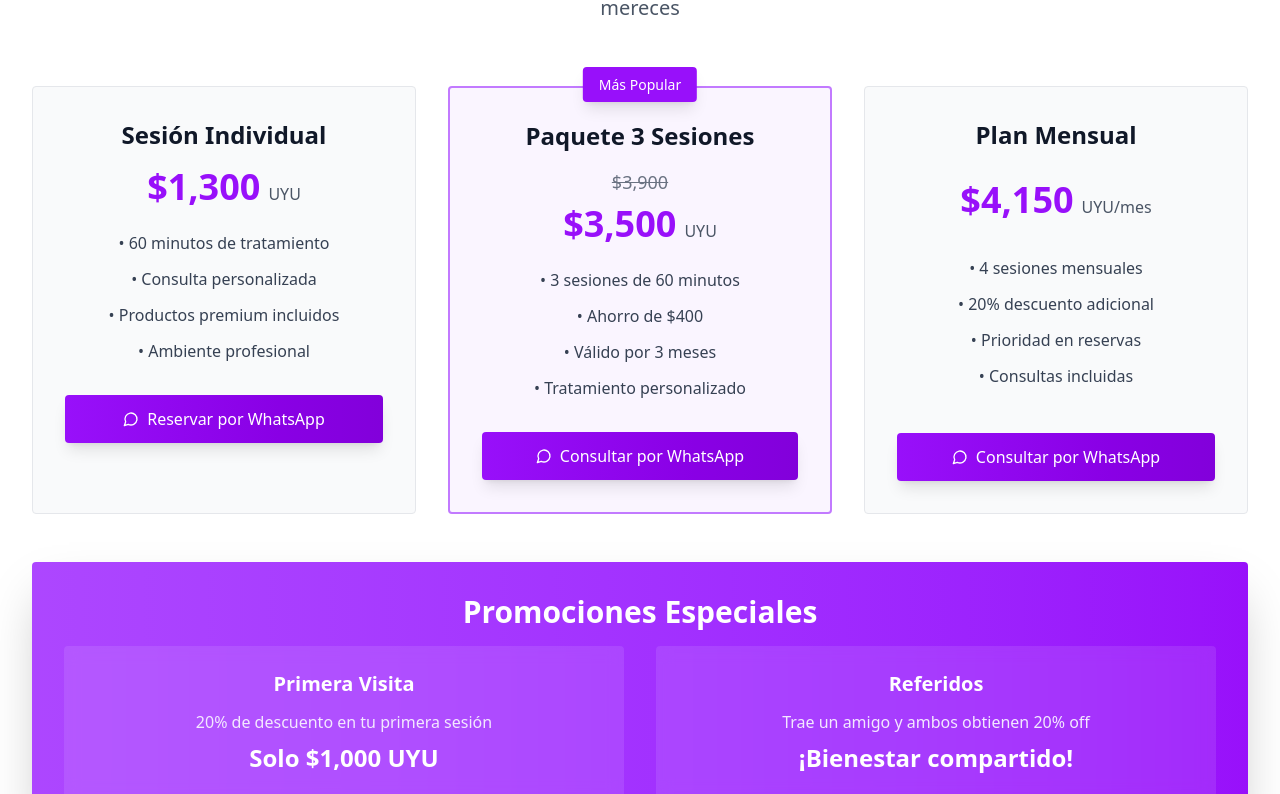
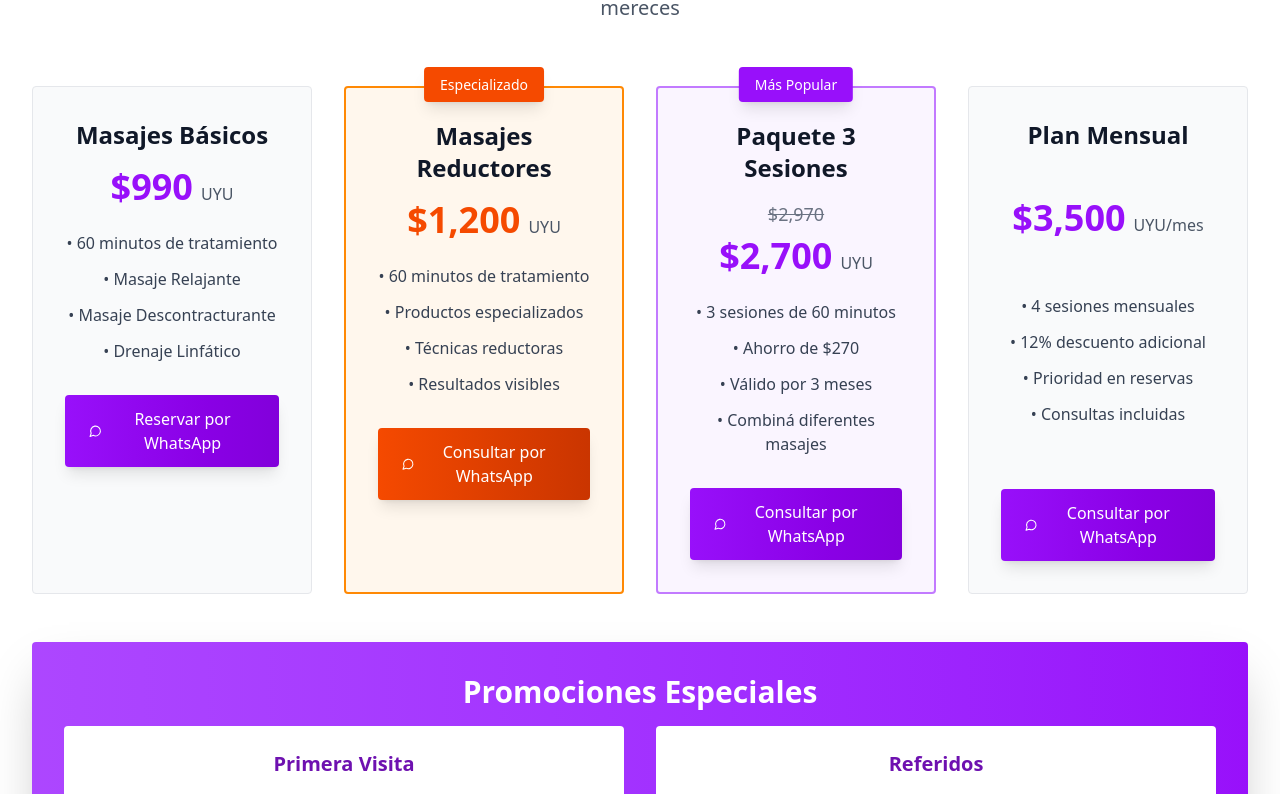
Before and after one commit to leamartinez1707/nm-masajes-landing, a React (Vite) app: page / in a window 1280 px wide. Shown: the part 2540-3334 px from the top of the page. Built offline with nearby package versions, Linux system fonts and the light colour scheme.

Commit message:
feat: new prices

```diff
--- a/src/App.tsx
+++ b/src/App.tsx
@@ -401,26 +401,51 @@ Mensaje: ${formData.mensaje}
             </p>
           </div>
 
-          <div className="grid md:grid-cols-2 lg:grid-cols-3 gap-8 mb-12">
+          <div className="grid md:grid-cols-2 lg:grid-cols-4 gap-8 mb-12">
             {/* Precio Individual */}
             <div className="bg-gray-50 rounded-sm p-8 text-center hover:shadow-xl transition-all duration-300 border border-gray-200 hover:border-purple-300 transform hover:-translate-y-2">
-              <h3 className="text-2xl font-bold text-gray-900 mb-4">Sesión Individual</h3>
+              <h3 className="text-2xl font-bold text-gray-900 mb-4">Masajes Básicos</h3>
               <div className="mb-6">
-                <span className="text-4xl font-bold text-purple-600">$1,300</span>
+                <span className="text-4xl font-bold text-purple-600">$990</span>
                 <span className="text-gray-600 ml-2">UYU</span>
               </div>
               <ul className="text-gray-700 space-y-3 mb-8">
                 <li>• 60 minutos de tratamiento</li>
-                <li>• Consulta personalizada</li>
-                <li>• Productos premium incluidos</li>
-                <li>• Ambiente profesional</li>
+                <li>• Masaje Relajante</li>
+                <li>• Masaje Descontracturante</li>
+                <li>• Drenaje Linfático</li>
               </ul>
               <button
-                onClick={() => handleWhatsAppContact('Hola! Me interesa una sesión individual de masajes. ¿Podrían darme más información sobre disponibilidad y reservas?')}
-                className="block w-full bg-gradient-to-r from-purple-600 to-purple-700 text-white py-3 px-6 rounded-sm hover:from-purple-700 hover:to-purple-800 transition-all font-medium shadow-lg flex items-center justify-center gap-2"
+                onClick={() => handleWhatsAppContact('Hola! Me interesa un masaje (relajante, descontracturante o drenaje linfático) por $990. ¿Podrían darme más información sobre disponibilidad y reservas?')}
+                className="w-full bg-gradient-to-r from-purple-600 to-purple-700 text-white py-3 px-6 rounded-sm hover:from-purple-700 hover:to-purple-800 transition-all font-medium shadow-lg flex items-center justify-center gap-2"
               >
                 <MessageCircle className="w-4 h-4" />
                 Reservar por WhatsApp
+              </button>
+            </div>
+
+            {/* Masajes Reductores */}
+            <div className="bg-orange-50 rounded-sm p-8 text-center hover:shadow-xl transition-all duration-300 border-2 border-orange-400 relative transform hover:-translate-y-2">
+              <div className="absolute -top-4 left-1/2 transform -translate-x-1/2">
+                <span className="bg-orange-600 text-white px-4 py-2 rounded-sm text-sm font-medium shadow-lg">Especializado</span>
+              </div>
+              <h3 className="text-2xl font-bold text-gray-900 mb-4">Masajes Reductores</h3>
+              <div className="mb-6">
+                <span className="text-4xl font-bold text-orange-600">$1,200</span>
+                <span className="text-gray-600 ml-2">UYU</span>
+              </div>
+              <ul className="text-gray-700 space-y-3 mb-8">
+                <li>• 60 minutos de tratamiento</li>
+                <li>• Productos especializados</li>
+                <li>• Técnicas reductoras</li>
+                <li>• Resultados visibles</li>
+              </ul>
+              <button
+                onClick={() => handleWhatsAppContact('Hola! Me interesa un masaje reductor por $1,200. ¿Podrían darme más información sobre este tratamiento especializado?')}
+                className="w-full bg-gradient-to-r from-orange-600 to-orange-700 text-white py-3 px-6 rounded-sm hover:from-orange-700 hover:to-orange-800 transition-all font-medium shadow-lg flex items-center justify-center gap-2"
+              >
+                <MessageCircle className="w-4 h-4" />
+                Consultar por WhatsApp
               </button>
             </div>
 
@@ -433,17 +458,17 @@ Mensaje: ${formData.mensaje}
                 <div>
                   <h3 className="text-2xl font-bold text-gray-900 mb-4">Paquete 3 Sesiones</h3>
                   <div className="mb-2">
-                    <span className="text-lg text-gray-500 line-through">$3,900</span>
+                    <span className="text-lg text-gray-500 line-through">$2,970</span>
                   </div>
                   <div className="mb-6">
-                    <span className="text-4xl font-bold text-purple-600">$3,500</span>
+                    <span className="text-4xl font-bold text-purple-600">$2,700</span>
                     <span className="text-gray-600 ml-2">UYU</span>
                   </div>
                   <ul className="text-gray-700 space-y-3 mb-8">
                     <li>• 3 sesiones de 60 minutos</li>
-                    <li>• Ahorro de $400</li>
+                    <li>• Ahorro de $270</li>
                     <li>• Válido por 3 meses</li>
-                    <li>• Tratamiento personalizado</li>
+                    <li>• Combiná diferentes masajes</li>
                   </ul>
                 </div>
                 <button
@@ -462,12 +487,12 @@ Mensaje: ${formData.mensaje}
               <>
                 <h3 className="text-2xl font-bold text-gray-900 mb-4">Plan Mensual</h3>
                 <div className="mb-6">
-                  <span className="text-4xl font-bold text-purple-600">$4,150</span>
+                  <span className="text-4xl font-bold text-purple-600">$3,500</span>
                   <span className="text-gray-600 ml-2">UYU/mes</span>
                 </div>
                 <ul className="text-gray-700 space-y-3 mb-8">
                   <li>• 4 sesiones mensuales</li>
-                  <li>• 20% descuento adicional</li>
+                  <li>• 12% descuento adicional</li>
                   <li>• Prioridad en reservas</li>
                   <li>• Consultas incluidas</li>
                 </ul>
@@ -486,15 +511,15 @@ Mensaje: ${formData.mensaje}
           <div className="bg-gradient-to-r from-purple-500 to-purple-600 rounded-sm p-8 text-white text-center shadow-2xl">
             <h3 className="text-3xl font-bold mb-4">Promociones Especiales</h3>
             <div className="grid md:grid-cols-2 gap-8">
-              <div className="bg-white/10 rounded-sm p-6 backdrop-blur-sm">
-                <h4 className="text-xl font-semibold mb-3">Primera Visita</h4>
-                <p className="text-purple-100 mb-2">20% de descuento en tu primera sesión</p>
-                <p className="text-2xl font-bold">Solo $1,000 UYU</p>
+              <div className="bg-white rounded-sm p-6 backdrop-blur-sm">
+                <h4 className="text-xl text-purple-800 font-semibold mb-3">Primera Visita</h4>
+                <p className="text-purple-600 mb-2">20% de descuento en tu primera sesión</p>
+                <p className="text-2xl text-purple-800 font-bold">Solo $792 UYU</p>
               </div>
-              <div className="bg-white/10 rounded-sm p-6 backdrop-blur-sm">
-                <h4 className="text-xl font-semibold mb-3">Referidos</h4>
-                <p className="text-purple-100 mb-2">Trae un amigo y ambos obtienen 20% off</p>
-                <p className="text-2xl font-bold">¡Bienestar compartido!</p>
+              <div className="bg-white rounded-sm p-6 backdrop-blur-sm">
+                <h4 className="text-xl text-purple-800 font-semibold mb-3">Referidos</h4>
+                <p className="text-purple-600 mb-2">Trae un amigo y ambos obtienen 20% off</p>
+                <p className="text-2xl text-purple-800 font-bold">¡Bienestar compartido!</p>
               </div>
             </div>
           </div>
@@ -581,11 +606,12 @@ Mensaje: ${formData.mensaje}
                       className="w-full px-4 py-3 border border-gray-200 rounded-sm focus:ring-2 focus:ring-purple-500 focus:border-transparent bg-white"
                     >
                       <option value="">Selecciona un servicio</option>
-                      <option value="Masaje Relajante">Masaje Relajante</option>
-                      <option value="Drenaje Linfático">Drenaje Linfático</option>
+                      <option value="Masaje Relajante">Masaje Relajante - $990</option>
+                      <option value="Masaje Descontracturante">Masaje Descontracturante - $990</option>
+                      <option value="Drenaje Linfático">Drenaje Linfático - $990</option>
+                      <option value="Masaje Reductor">Masaje Reductor - $1,200</option>
                       <option value="Masaje Modelador">Masaje Modelador</option>
                       <option value="Piedras Calientes">Piedras Calientes</option>
-                      <option value="Masaje Descontracturante">Masaje Descontracturante</option>
                       <option value="Vendas Neuromusculares">Vendas Neuromusculares</option>
                     </select>
                   </div>
--- a/src/index.css
+++ b/src/index.css
@@ -6,6 +6,7 @@
     opacity: 0;
     transform: translateY(30px);
   }
+
   to {
     opacity: 1;
     transform: translateY(0);
@@ -13,9 +14,12 @@
 }
 
 @keyframes pulse-soft {
-  0%, 100% {
+
+  0%,
+  100% {
     transform: scale(1);
   }
+
   50% {
     transform: scale(1.05);
   }
@@ -32,6 +36,10 @@
 /* Smooth scrolling */
 html {
   scroll-behavior: smooth;
+
+  button {
+    cursor: pointer;
+  }
 }
 
 /* WhatsApp button hover effect */
```
